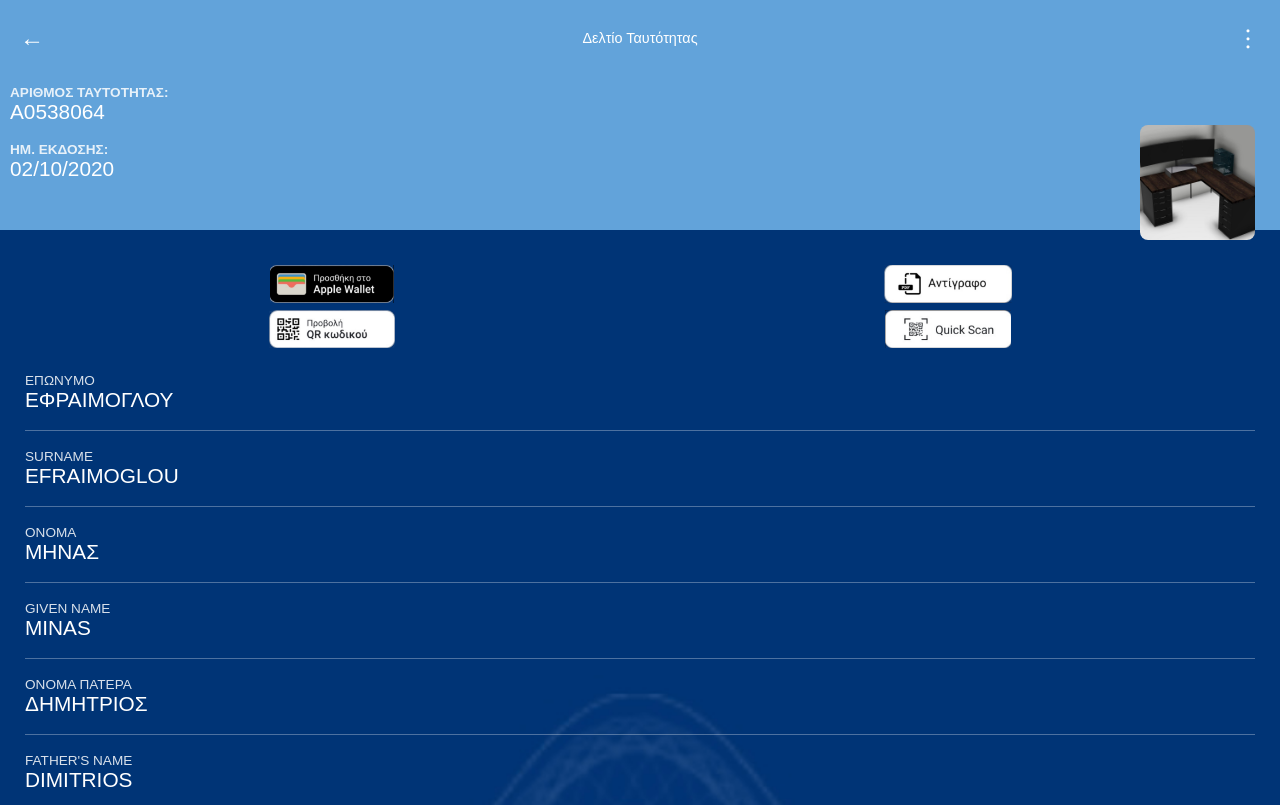
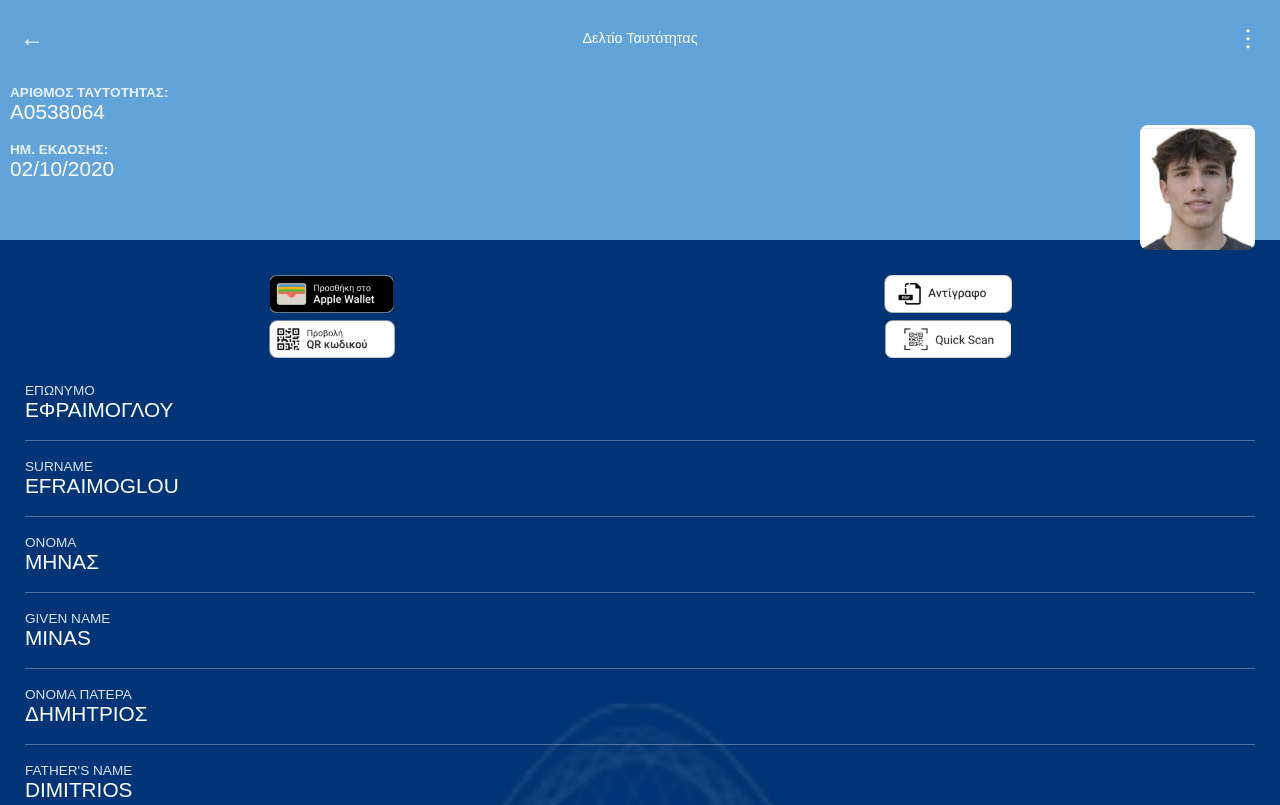
Before and after one commit to minasefrai/tautotita, a plain HTML site: page index.html in a window 1280 px wide. Shown: the top 805 px of the page. Drawn offline with Linux system fonts and the light colour scheme.

Commit message:
Update index.html

```diff
--- a/index.html
+++ b/index.html
@@ -166,7 +166,7 @@
       </div>
     </div>
     <div class="photo-block">
-      <img src="photo.jpg" alt="ID Photo" class="id-photo">
+      <img src="IMG_6704.jpeg" alt="ID Photo" class="id-photo">
     </div>
   </div>
 
```
